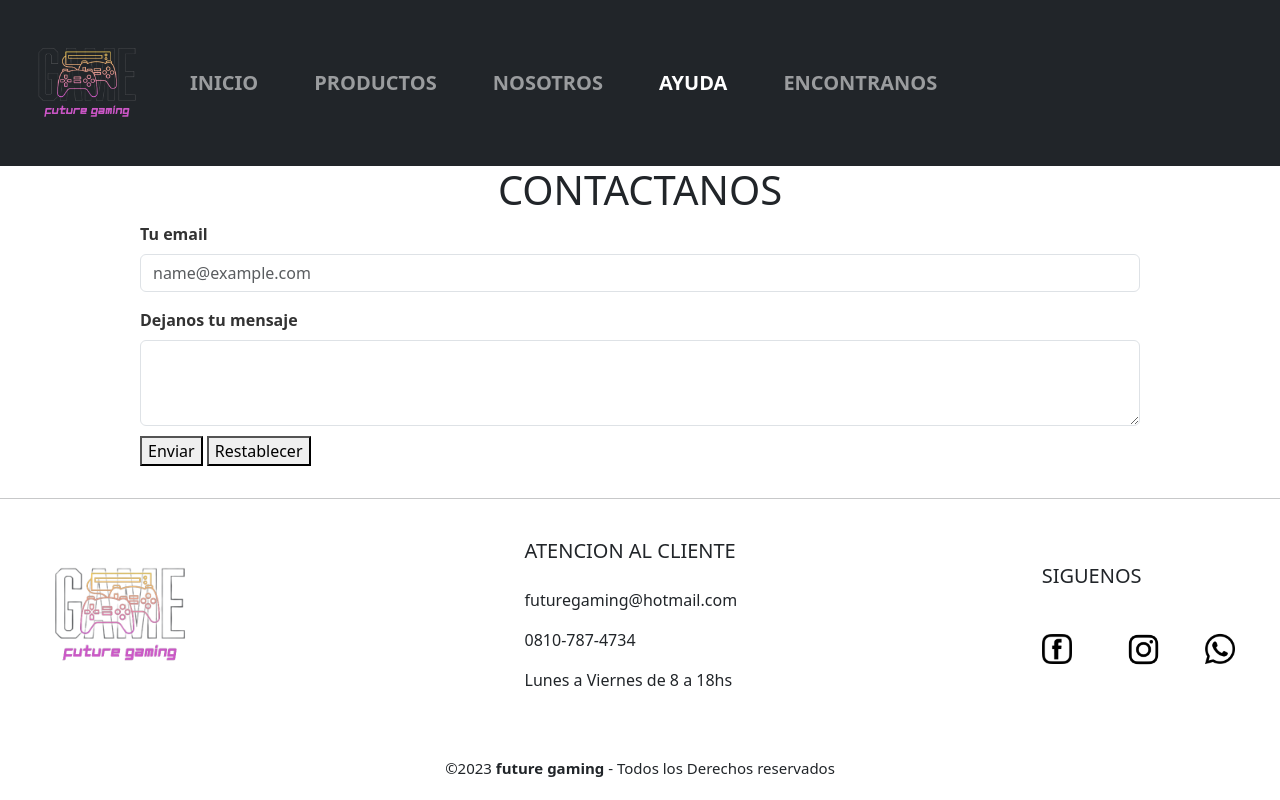
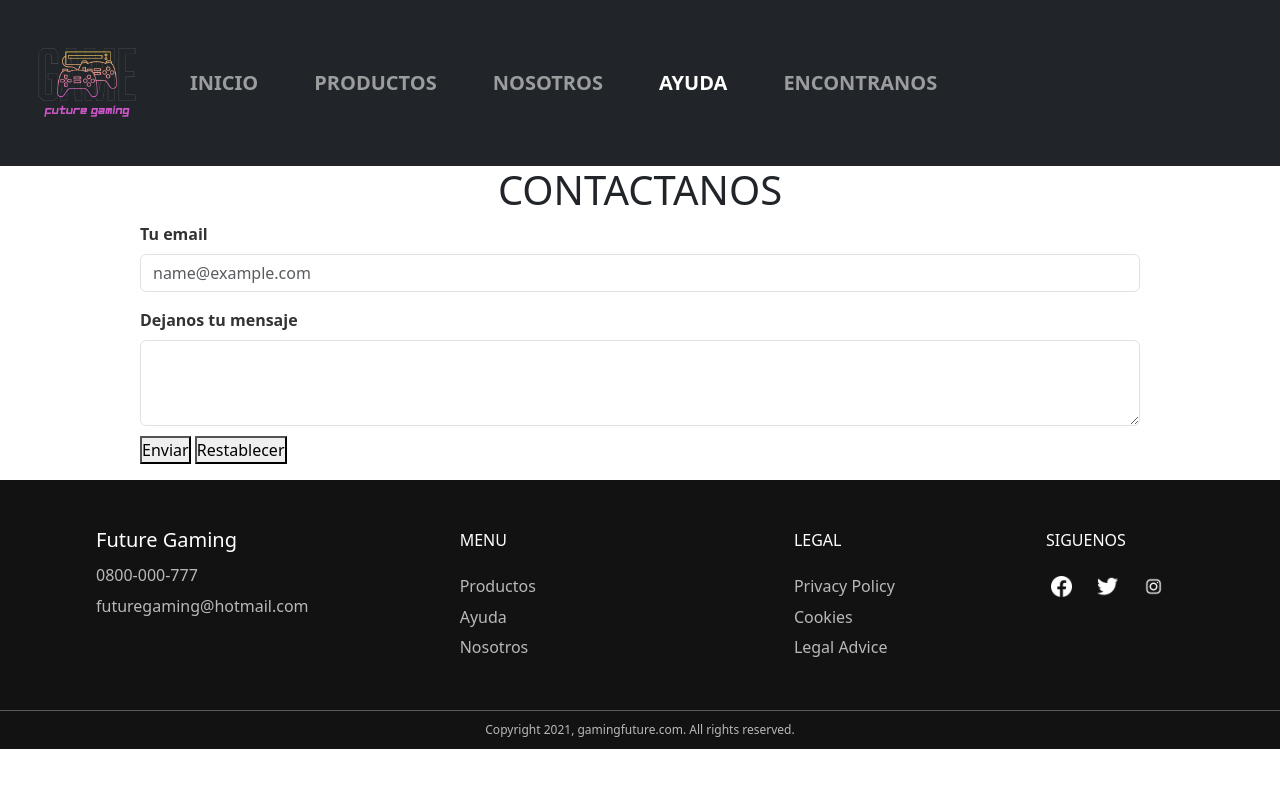
Before and after one commit to facu2671/segunda-entrega, a plain HTML site: page html/ayuda.html in a window 1280 px wide. Drawn offline with nearby package versions, Linux system fonts and the light colour scheme.

Commit message:
y seguimos

```diff
--- a/css/style.css
+++ b/css/style.css
@@ -25,74 +25,6 @@ nav li{
     align-items: center;
 }
 
-.pie{
-    width: 100%;
-    background-color: #ffffff;
-}
-
-
-
-
-.pie .grupo-1{
-   align-items: center;
-    margin: 10px 20px;
-    display: flex;
-    justify-content: space-between;
-    background-color: rgb(255, 255, 255);
-
-
-
-}
-.pie .grupo-1 .box figure{
-    width: 100%;
-    height: 100%;
-    display: flex;
-    justify-content: center;
-    align-items: center;
-
-}
-.pie .grupo-1 .box figure img{
-    width: 200px;
-}
-
-.wsp{
-    height: 60px;
-}
-.ig{
-    height: 55px;
-}
-.facebook{
-    height: 30px;
-}
-.pie .grupo-1 .box h2{
-    margin-bottom: 25px;
-    font-size: 20px;
-}
-.pie .grupo-1 .box h2 p{
-    margin-bottom: 10px;
-
-}
-.pie .grupo-1 .red-social a{
-    display: inline-block;
-    width: 70px;
-    height: 70px;
-    line-height: 70px;
-
-}
-.pie .grupo-2{
-    padding: 15px 10px;
-    text-align: center;
-}
-.pie .grupo-2 small{
-    font-size: 15px;
-}
-@media screen and (max-width:800px){
-    .pie .grupo-1{
-        width: 100%;
-        grid-template-columns:repeat(3,1fr) ;
-        grid-gap: 50px;
-        padding: 45px 0px;}
-}
 
 
 .maps{
@@ -203,3 +135,167 @@ h3{
     margin: 30px 50px;
     justify-content: space-between;
 }
+
+
+footer{
+    bottom: 0;
+    left: 0;
+    height: fit-content;
+    width: 100%;
+    display: flex;
+    justify-content: center;
+    align-items: center;
+    flex-direction: column;
+    background-color: var(--dark);
+    color: white;
+    background-color: #121212;
+}
+
+.copyright-container{
+    width: 100%;
+    display: flex;
+    justify-content: center;
+    align-items: center;
+    border-top: 1px solid rgba(255, 255, 255, 0.3);
+}
+
+.copyright{
+    font-size: 12px;
+    opacity: 0.7;
+    font-weight: 400;
+    padding: 10px 0;
+}
+
+.footer-menus{
+    display: flex;
+    justify-content: space-between;
+    align-items: flex-start;
+    width: 40%;
+}
+
+.footer-container{
+    height: fit-content;
+    width: 100%;
+    padding: 3rem 6rem;
+    box-sizing: border-box;
+    display: flex;
+    justify-content: space-between;
+    align-items: flex-start;
+}
+
+.footer-content-container{
+    display: flex;
+    justify-content: flex-start;
+    align-items: flex-start;
+    flex-direction: column;
+}
+
+
+
+.footer-info, .menu-item-footer{
+    margin: 0.2rem 0;
+    opacity: 0.7;
+    color: white;
+    text-decoration: none;
+    transition: 0.5s;
+}
+
+.menu-item-footer:hover{
+    opacity: 1;
+}
+
+.menu-title{
+    font-size: var(--medium-text-font);
+    font-weight: 400;
+    text-transform: uppercase;
+    margin-bottom: 1.2rem;
+}
+
+.social-container{
+    display: flex;
+    justify-content: center;
+    align-items: center;
+    height: 30px;
+    width: 100%;
+}
+
+.social-link{
+    height: 100%;
+    width: 30px;
+    background-image: url(../img/FacebookBlanco.png);
+    background-size: 70%;
+    background-position: center;
+    margin-right: 1rem;
+    background-repeat: no-repeat;
+}
+
+.social-link:hover{
+    opacity: 0.7;
+}
+
+footer .social-link:nth-of-type(2){
+    background-image: url(../img/TwitterBlanco.png);
+}
+
+footer .social-link:nth-of-type(3){
+    background-image: url(../img/InstagramBlanco.png);
+}
+
+
+/*MEDIA QUERY*/
+@media (max-width: 768px){
+
+
+    .footer-container{
+        padding: 2rem;
+        flex-direction: column;
+    }
+
+    .footer-content-container{
+        width: 100%;
+        padding: 2rem 0;
+        border-bottom: 1px solid #2A2A2A;
+        justify-content: center;
+        align-items: center;
+    }
+
+    .footer-content-container:nth-of-type(1){
+        align-items: flex-start;
+    }
+    .footer-content-container:nth-of-type(3){
+        border-bottom: none;
+        padding-bottom: 0;
+    }
+
+    .footer-menus{
+        width: 100%;
+        display: flex;
+        justify-content: space-between;
+        align-items: flex-start;
+        border-bottom: 1px solid #2A2A2A;
+    }
+
+    .footer-menus .footer-content-container:nth-of-type(1){
+        width: 45%;
+        align-items: flex-start;
+        border-bottom: none;
+    }
+    .footer-menus .footer-content-container:nth-of-type(2){
+        width: 45%;
+        align-items: flex-start;
+        border-bottom: none;
+    }
+}
+
+
+*{
+    margin: 0;
+    padding: 0;
+    transition: 0.5s;
+}
+
+body{
+    height: 100vh;
+    width: 100%;
+    position: relative;
+}
--- a/html/ayuda.html
+++ b/html/ayuda.html
@@ -61,6 +61,41 @@
   </div>
 </div>
 
+<footer>
+  <div class="footer-container">
+      <div class="footer-content-container">
+          <h3 class="website-logo">Future Gaming</h3>
+          <span class="footer-info">0800-000-777</span>
+          <span class="footer-info">futuregaming@hotmail.com</span>
+      </div>
+      <div class="footer-menus">
+          <div class="footer-content-container">
+              <span class="menu-title">menu</span>
+              <a href="" class="menu-item-footer">Productos</a>
+              <a href="" class="menu-item-footer">Ayuda</a>
+              <a href="" class="menu-item-footer">Nosotros</a>
+          </div>
+          <div class="footer-content-container">
+              <span class="menu-title">legal</span>
+              <a href="" class="menu-item-footer">Privacy Policy</a>
+              <a href="" class="menu-item-footer">Cookies</a>
+              <a href="" class="menu-item-footer">Legal Advice</a>
+          </div>
+      </div>
+
+      <div class="footer-content-container">
+          <span class="menu-title">Siguenos</span>
+          <div class="social-container">
+              <a href="#" class="social-link"></a>
+              <a href="#" class="social-link"></a>
+              <a href="#" class="social-link"></a>
+          </div>
+      </div>
+  </div>
+  <div class="copyright-container">
+      <span class="copyright">Copyright 2021, gamingfuture.com. All rights reserved.</span>
+  </div>
+</footer>
 
 
 
@@ -69,36 +104,8 @@
 
 
 
-  <hr>
-  <footer class="pie">
-    <div class="grupo-1">
-      <div class="box">
-        <figure>
-          <a href="#">
-            <img src="../img/logo2.png" alt="logo de la pagina">
-          </a>
-        </figure>
-      </div>
-      <div class="box">
-        <h2>ATENCION AL CLIENTE</h2>
-        <P>futuregaming@hotmail.com</P>
-        <p>0810-787-4734</p>
-        <p>Lunes a Viernes de 8 a 18hs</p>
-      </div>
-      <div class="box">
-        <h2>SIGUENOS</h2>
-        <div class="red-social">
-          <a href="#"><img src="../img/facee.png" class="facebook" alt="logo de facebook"></a>
-          <a href="#"><img src="../img/ig.png" class="ig" alt="logo de instagram"></a>
-          <a href="#"><img src="../img/wsplog.png" class="wsp" alt="logo de whatsapp"></a>
-        </div>
-      </div>
-    </div>
-    <div class="grupo-2">
-      <small>&copy;2023 <b>future gaming</b> - Todos los Derechos reservados</small>
-    </div>
 
-  </footer>
+
 
   <!-- JS BOOTSTRAP -->
   <script src="https://cdn.jsdelivr.net/npm/bootstrap@5.3.2/dist/js/bootstrap.bundle.min.js"
```
Also changed, not shown: html/encontranos.html (+38 -29 lines), html/nosotros.html (+35 -30 lines), html/productos.html (+35 -30 lines), index.html (+33 -29 lines), img/FacebookBlanco.png (added), img/InstagramBlanco.png (added), img/LinkedinBlanco.png (added), img/TwitterBlanco.png (added), img/facee.png (deleted), img/ig.png (deleted), img/wsplog.png (deleted).
